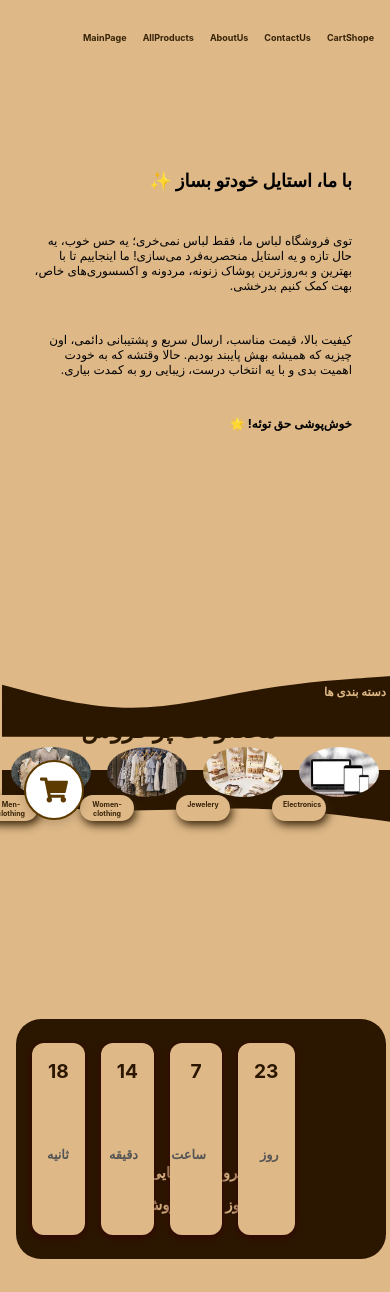
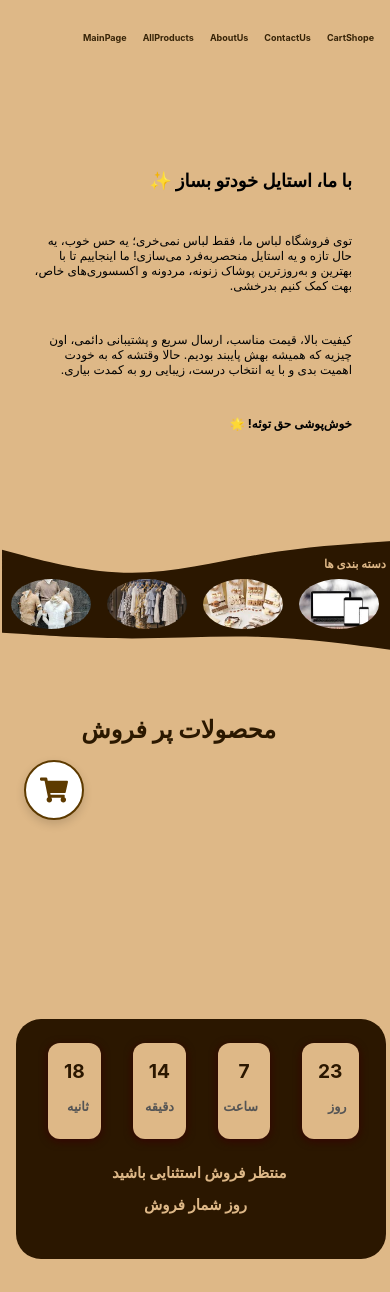
Before and after one commit to tara970/Quality-products-and-accessories-store, a React (Create React App) app: page /products in a window 390 px wide. Built offline with nearby package versions, Linux system fonts and the light colour scheme; no server answers; some icons are missing.

Commit message:
Responsive and changing CSS codes for tablet and phone screen sizes

```diff
--- a/src/style/bestsellerproduct.css
+++ b/src/style/bestsellerproduct.css
@@ -98,6 +98,7 @@
     }
     .bsetproduct-card{
       width: 120px;
+      min-height: 330px;
     }
 }
 
--- a/src/style/cart.css
+++ b/src/style/cart.css
@@ -239,5 +239,7 @@
    .button a {
       font-size: 13px;
       font-weight: bold;
+      margin-right: 6rem;
+      position: absolute;
    }
 }
--- a/src/style/navigation.css
+++ b/src/style/navigation.css
@@ -162,23 +162,28 @@ color: burlywood;
   .nav img{
      width: 80px;
      height: 50px;
-     margin-top: 13rem;
+     margin:10.5rem -0.5rem;
+
   }
-   .wave-container {
-    flex-direction: column;
-    align-items: center;
-    padding: 0;
-    margin-top: 40rem;
-  }
+
   .daste {
     margin-left: 20rem;
+    margin-top: -13rem;
     font-size: 10px;
     z-index: 1;
   }
 
   .nav {
-    gap: 1rem;
+    display: flex;
+    flex-direction: row;
+    justify-content: center;
   }
+
+  .nav span{
+     display: none;
+  }
+
+
   .top,
   .bottom {
     width: 100vw;
@@ -187,12 +192,12 @@ color: burlywood;
   }
 
   .top {
-    top: -0.04rem;
+    top: -0.5rem;
     z-index: 0;
   }
 
   .bottom {
-    bottom: 6.3rem;
+    bottom: 17rem;
     z-index: 0;
   }
 
--- a/src/style/specialsale.css
+++ b/src/style/specialsale.css
@@ -123,6 +123,13 @@
     .special p{
        margin: 11rem 8rem;
     }
+    .countdown-item{
+        height: 4rem;
+        margin-left: 1rem;
+    }
+    .countdown-item-label{
+         margin: 1rem -0.25rem;
+    }
 }
 
 @media(max-width:360px){
--- a/src/style/useraddress.css
+++ b/src/style/useraddress.css
@@ -157,7 +157,7 @@
       border-bottom-left-radius: 0;
       border-top-left-radius: 0;
       margin: 0 13.2rem;
-      position: fixed;
+      position: absolute;
       background-color: rgb(244, 235, 223);
   }
   .input-select input {
--- a/src/style/userorder.css
+++ b/src/style/userorder.css
@@ -154,3 +154,9 @@
    position: absolute;
    margin-top: 3rem;
 }
+
+@media(max-width:430px){
+    .btn-input button {
+       margin: -0.5rem 1rem;
+    }
+}
```
